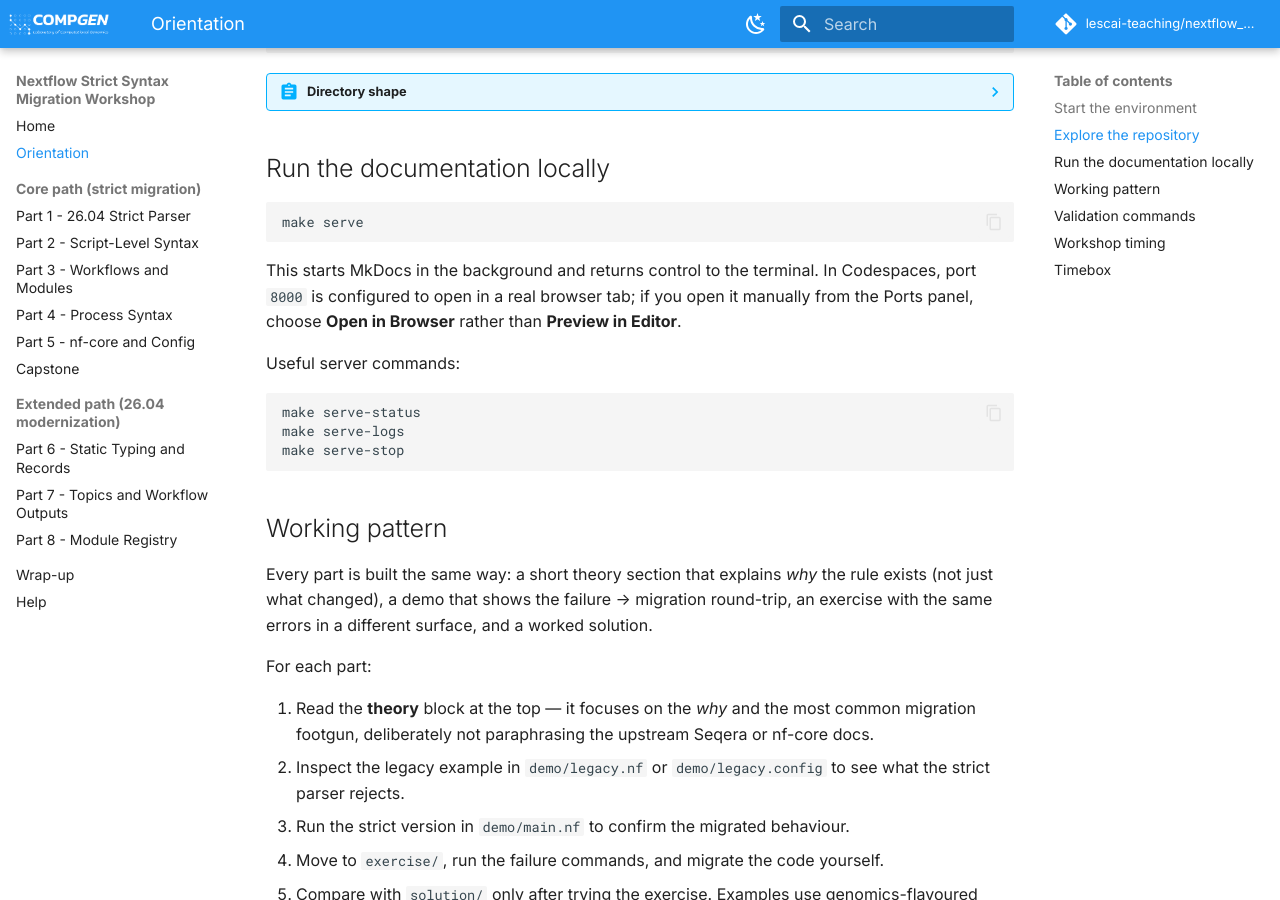
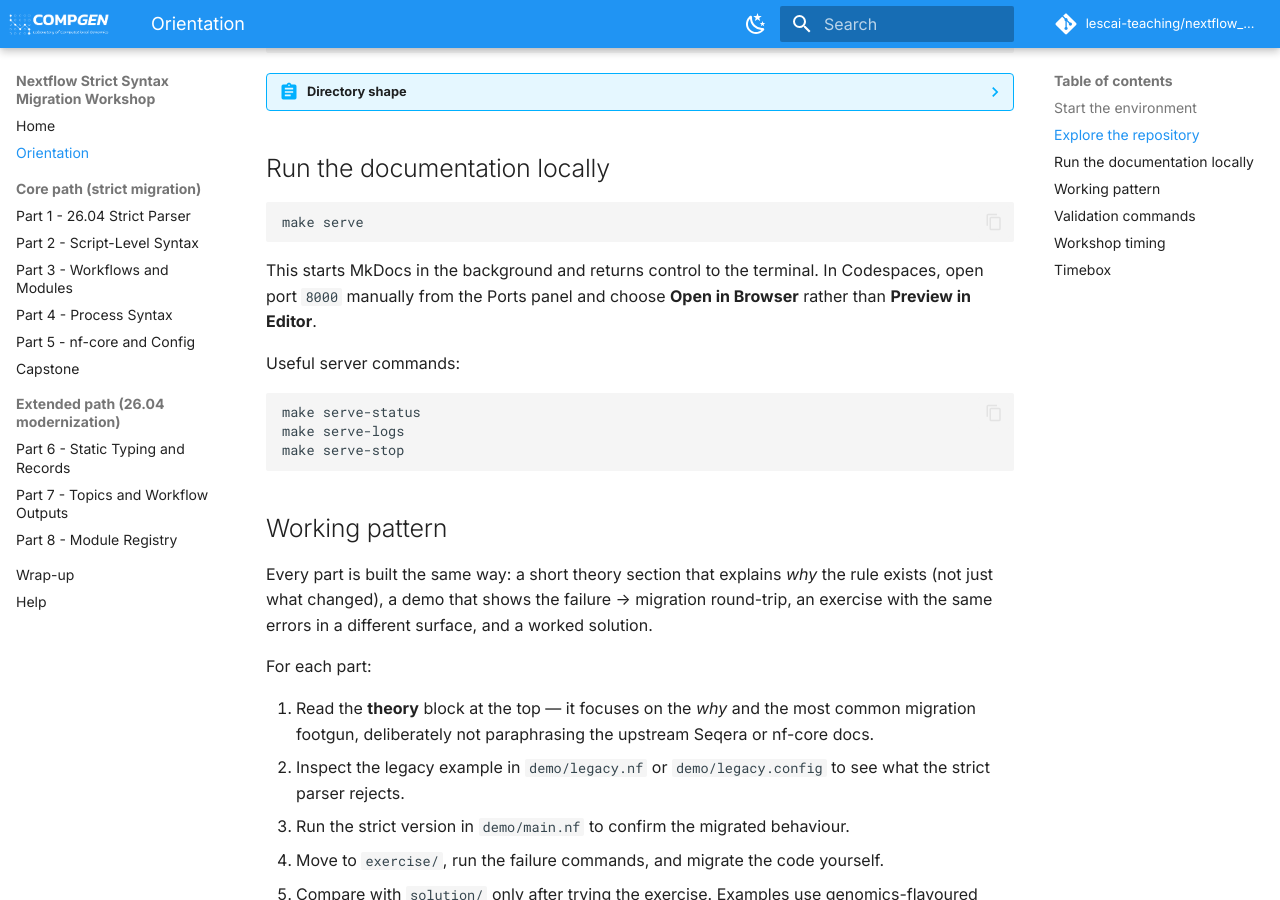
Before and after one commit to lescai-teaching/nextflow_strict_syntax_2026, an MkDocs documentation site: the page built from docs/orientation.md, in a window 1280 px wide and 900 px high, scrolled down 633 px. Built offline with MkDocs 1.6.1 and Material for MkDocs 9.7.7, drawn with Linux system fonts in a browser that asks for light colours; comment, search, counter and statistics services are not loaded.

````diff
--- a/docs/orientation.md
+++ b/docs/orientation.md
@@ -56,9 +56,8 @@ make serve
 ```
 
 This starts MkDocs in the background and returns control to the terminal. In
-Codespaces, port `8000` is configured to open in a real browser tab; if you
-open it manually from the Ports panel, choose **Open in Browser** rather than
-**Preview in Editor**.
+Codespaces, open port `8000` manually from the Ports panel and choose **Open in
+Browser** rather than **Preview in Editor**.
 
 Useful server commands:
 
````
Also changed, not shown: README.md (+2 -2 lines), 1 other file.
